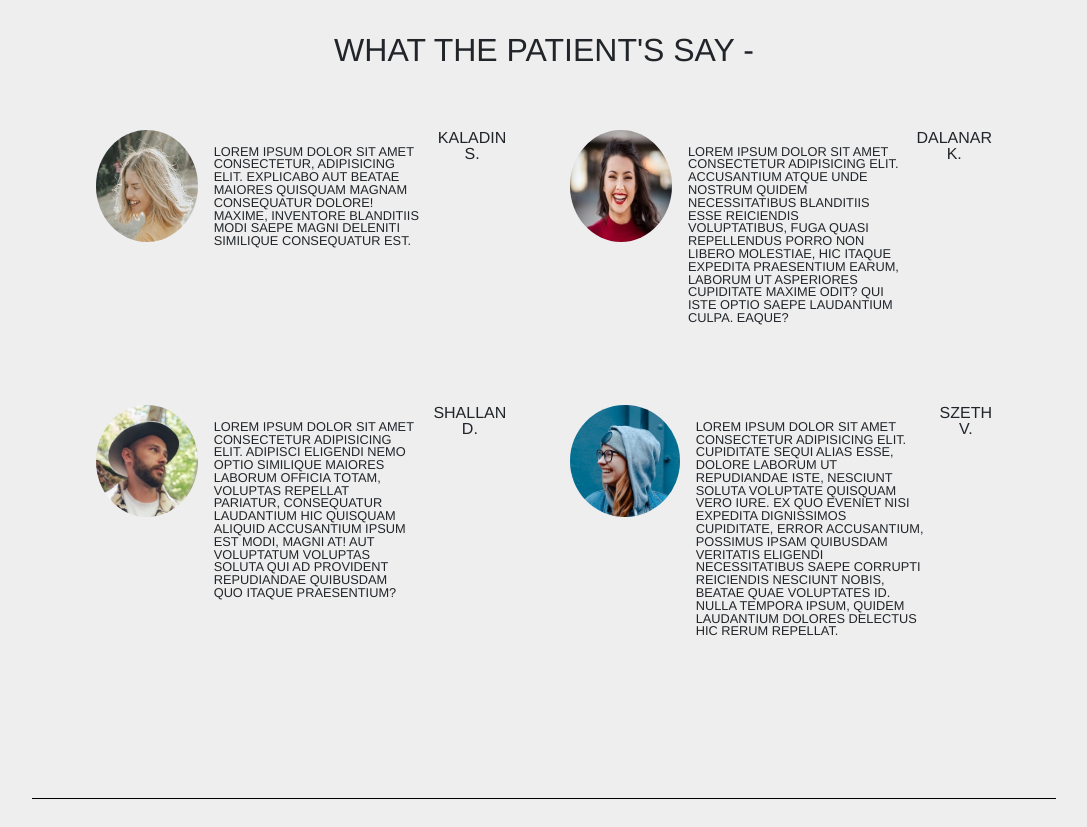
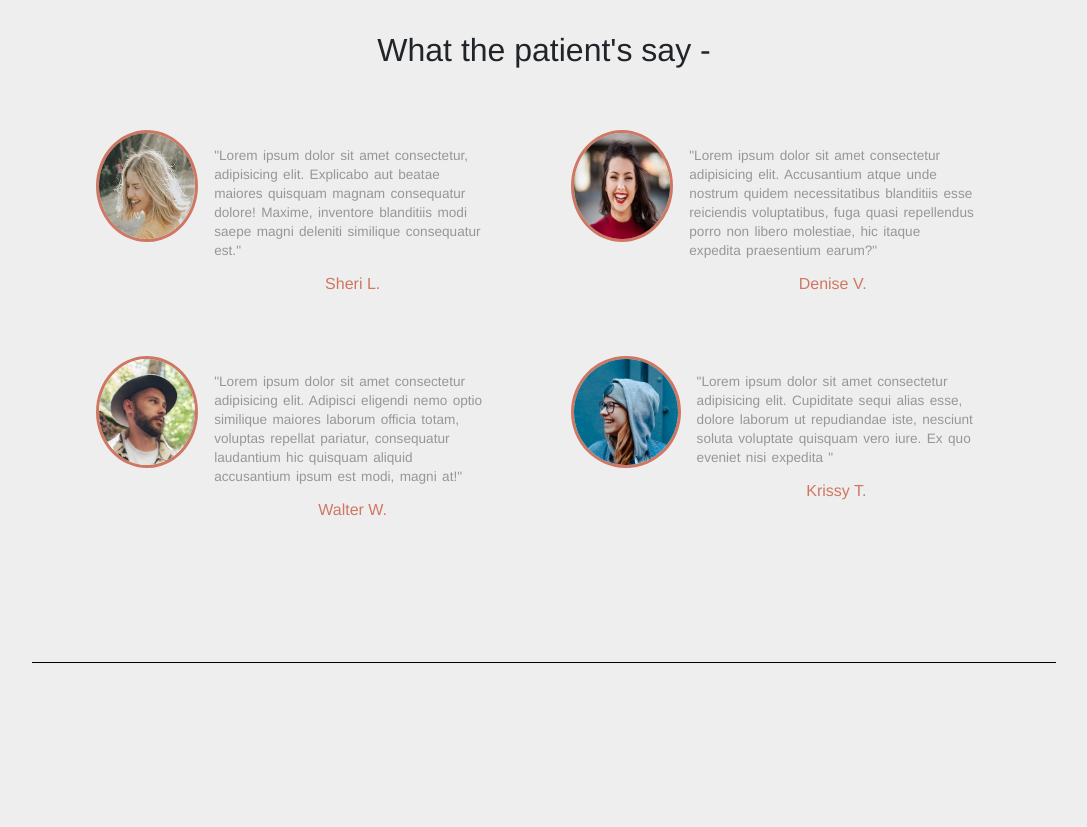
Before and after one commit to D-Whipp/tri-health-demosite, a plain HTML site: page tri-health/index.html in a window 1280 px wide. Shown: the part 2780-3607 px from the top of the page, without its empty margins (96-1183 px from the left). After the commit the page ends 3471 px from the top, so only its background shows below. Drawn offline with nearby package versions, Linux system fonts and the light colour scheme.

Commit message:
styled reiews sections

```diff
--- a/tri-health/assets/css/styles.css
+++ b/tri-health/assets/css/styles.css
@@ -400,7 +400,6 @@ nav img {
     margin: 0 auto;
     padding: 5rem 0;
     text-align: center;
-    text-transform: uppercase;
     width: 80%;
 }
 
@@ -415,17 +414,29 @@ nav img {
 }
 
 .grid-container article {
+    /* border: 1px solid var(--gray-text);
+    padding: 1rem 2rem; */
     display: flex;
     margin: 2rem;
 }
 
 .grid-container article img {
+    border: 3px solid var(--red-text);
+    border-radius: 50%;
     height: 7rem;
-    border-radius: 50%;
 }
 
 .grid-container article .review-text {
-    font-size: 0.8rem;
+    font-size: 0.85rem;
+    margin: 1rem;
+    line-height: 1.4;
+    word-spacing: 0.1rem;
+    color: var(--gray-text);
     text-align: left;
-    margin: 1rem;
 }
+
+.grid-container article .info-text .name-text {
+    /* text-transform: uppercase; */
+    color: var(--red-text);
+    display: block;
+}
--- a/tri-health/index.html
+++ b/tri-health/index.html
@@ -355,23 +355,31 @@
         <div class="grid-container">
           <article>
             <img src="./assets/images/reviews-section/patient-one.jpg" alt="reviewer image">
-            <p class="review-text">Lorem ipsum dolor sit amet consectetur, adipisicing elit. Explicabo aut beatae maiores quisquam magnam consequatur dolore! Maxime, inventore blanditiis modi saepe magni deleniti similique consequatur est.</p>
-            <p class="name-text">Kaladin S.</p>
+            <div class="info-text">
+              <p class="review-text">"Lorem ipsum dolor sit amet consectetur, adipisicing elit. Explicabo aut beatae maiores quisquam magnam consequatur dolore! Maxime, inventore blanditiis modi saepe magni deleniti similique consequatur est."</p>
+              <p class="name-text">Sheri L.</p>
+            </div>
           </article>
           <article>
             <img src="./assets/images/reviews-section/patient-two.jpg" alt="reviewer image">
-            <p class="review-text">Lorem ipsum dolor sit amet consectetur adipisicing elit. Accusantium atque unde nostrum quidem necessitatibus blanditiis esse reiciendis voluptatibus, fuga quasi repellendus porro non libero molestiae, hic itaque expedita praesentium earum, laborum ut asperiores cupiditate maxime odit? Qui iste optio saepe laudantium culpa. Eaque?</p>
-            <p class="name-text">Dalanar K.</p>
+            <div class="info-text">
+              <p class="review-text">"Lorem ipsum dolor sit amet consectetur adipisicing elit. Accusantium atque unde nostrum quidem necessitatibus blanditiis esse reiciendis voluptatibus, fuga quasi repellendus porro non libero molestiae, hic itaque expedita praesentium earum?"</p>
+              <p class="name-text">Denise V.</p>
+            </div>
           </article>
           <article>
             <img src="./assets/images/reviews-section/patient-three.jpg" alt="reviewer image">
-            <p class="review-text">Lorem ipsum dolor sit amet consectetur adipisicing elit. Adipisci eligendi nemo optio similique maiores laborum officia totam, voluptas repellat pariatur, consequatur laudantium hic quisquam aliquid accusantium ipsum est modi, magni at! Aut voluptatum voluptas soluta qui ad provident repudiandae quibusdam quo itaque praesentium?</p>
-            <p class="name-text">Shallan D.</p>
+            <div class="info-text">
+              <p class="review-text">"Lorem ipsum dolor sit amet consectetur adipisicing elit. Adipisci eligendi nemo optio similique maiores laborum officia totam, voluptas repellat pariatur, consequatur laudantium hic quisquam aliquid accusantium ipsum est modi, magni at!"</p>
+              <p class="name-text">Walter W.</p>
+            </div>
           </article>
           <article>
             <img src="./assets/images/reviews-section/patient-four.jpg" alt="reviewer image">
-            <p class="review-text">Lorem ipsum dolor sit amet consectetur adipisicing elit. Cupiditate sequi alias esse, dolore laborum ut repudiandae iste, nesciunt soluta voluptate quisquam vero iure. Ex quo eveniet nisi expedita dignissimos cupiditate, error accusantium, possimus ipsam quibusdam veritatis eligendi necessitatibus saepe corrupti reiciendis nesciunt nobis, beatae quae voluptates id. Nulla tempora ipsum, quidem laudantium dolores delectus hic rerum repellat.</p>
-            <p class="name-text">Szeth V.</p>
+            <div class="info-text">
+              <p class="review-text">"Lorem ipsum dolor sit amet consectetur adipisicing elit. Cupiditate sequi alias esse, dolore laborum ut repudiandae iste, nesciunt soluta voluptate quisquam vero iure. Ex quo eveniet nisi expedita "</p>
+              <p class="name-text">Krissy T.</p>
+            </div>
           </article>
         </div>
       </section>
```
